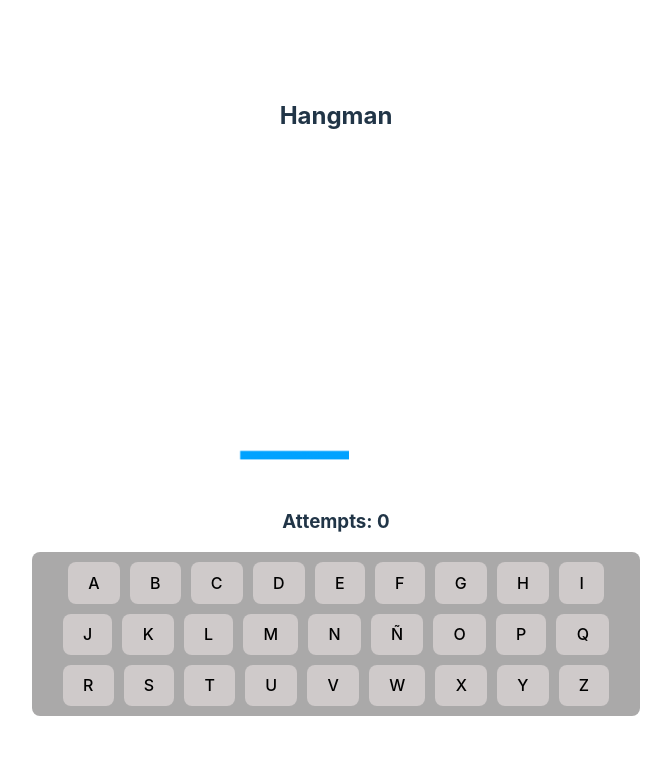
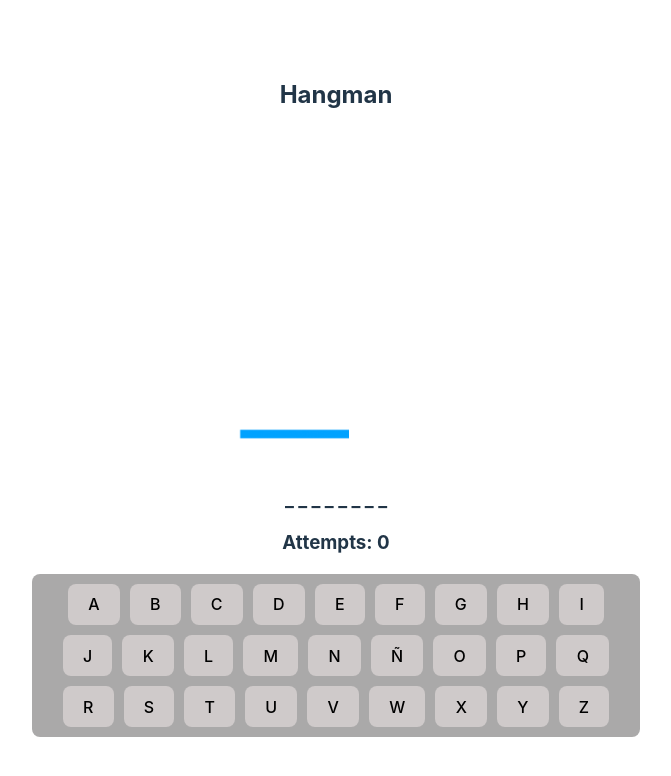
Before and after one commit to Abaranasia/hangman-game, a React (Vite) app: page / in a window 1280 px wide. Shown: the top 776 px of the page, without its empty margins (304-975 px from the left). Built offline with nearby package versions, Linux system fonts and the light colour scheme.

Commit message:
Update App to consume random words from helper function

```diff
--- a/src/App.tsx
+++ b/src/App.tsx
@@ -2,6 +2,7 @@ import { useState, useEffect } from 'react'
 
 import { HangImage } from './components/HangImage'
 import { Keyboard } from './components/Keyboard'
+import { getRandomWord } from './helpers/getRandomWord';
 
 import './App.css'
 
@@ -9,7 +10,7 @@ function App() {
 
   const [attempts, setAttempts] = useState(0);
   const [newLetter, setNewLetter] = useState('');
-  const [word, setWord] = useState('');
+  const [word, setWord] = useState(getRandomWord());
   const [hiddenWord, setHiddenWord] = useState('_ '.repeat(word.length));
   const [lose, setLose] = useState(false);
   const [won, setWon] = useState(false);
```
